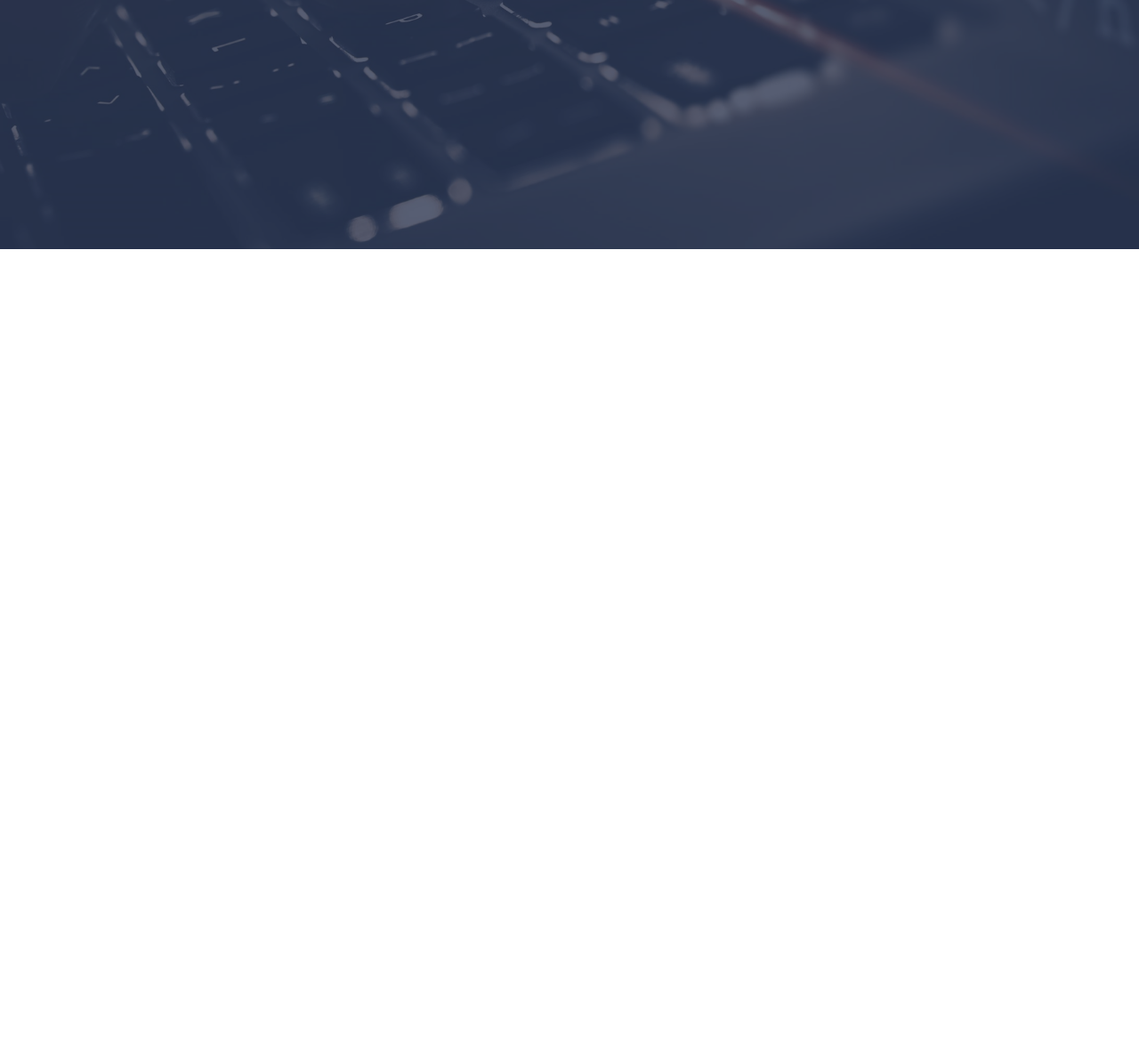
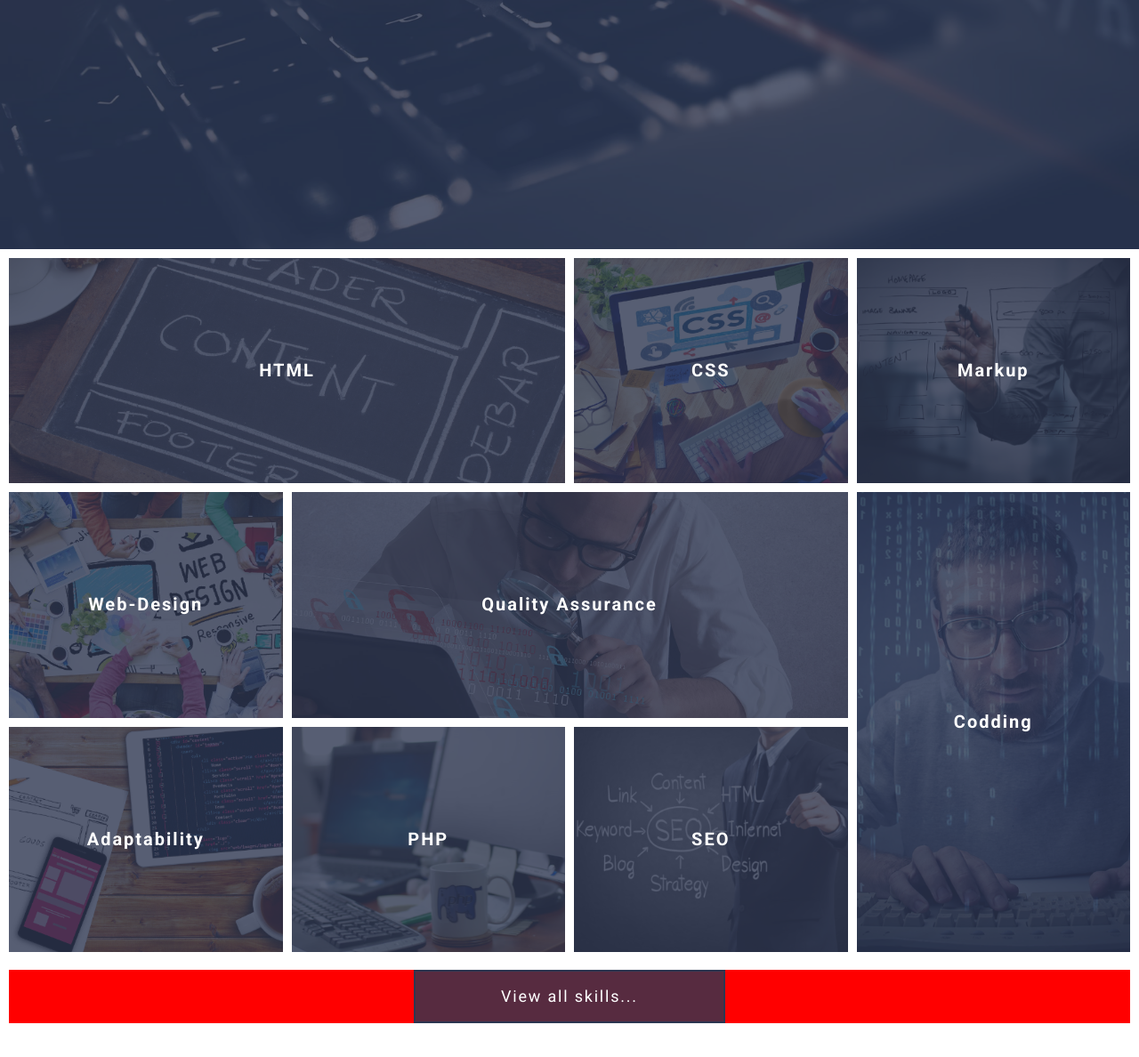
Before and after one commit to Vett123/kursova_1, a website: page index.html in a window 1280 px wide. Shown: the part 520-1708 px from the top of the page at 89% size. Before the commit the page ends 800 px from the top, so only its background shows below. Drawn offline with Linux system fonts and the light colour scheme.

Commit message:
собрал секцию skills

```diff
--- a/assets/scss/common/_classes.scss
+++ b/assets/scss/common/_classes.scss
@@ -5,19 +5,26 @@
     display: flex;
     align-items: center;
     justify-content: center;
-    min-width: 250px;
-    height: 60px;
-    border:2px solid $color-light;
     padding: 0.5em 1em;
-    background-color: rgba($color-light,0.1);
-
     font-size: 1.125rem;
     letter-spacing: 0.1em;
-
     transition:  background-color 0.5s;
-
     &:hover,
     &:focus{
         background-color: $color-accent;
     }
 }
+.btn--light{
+  min-width: 250px;
+  height: 60px;
+  background-color: rgba($color-light,0.1);
+  border:2px solid $color-light;
+}
+
+.btn--primary{
+    min-width: 350px;
+    height: 60px;
+    background-color: rgba($color-primary,0.8);
+    border:2px solid $color-primary;
+
+}
--- a/assets/scss/components/sections/skills/_skill-item.scss
+++ b/assets/scss/components/sections/skills/_skill-item.scss
@@ -0,0 +1,92 @@
+@use "../../../presets" as *;
+@use "../../../mixins" as *;
+
+.skill-item {
+    position: relative;
+    background-color: $color-primary;
+    overflow: hidden;
+
+    &__title {
+        position: relative;
+        margin: 0;
+        z-index: 1;
+        @include abs-position;
+        font-size: 1.25rem;
+        letter-spacing: 0.1em;
+    }
+
+    &__link {
+        display: flex;
+        justify-content: center;
+        align-items: center;
+        height: 100%;
+        padding: $gap;
+        transition: color 0.5s;
+    }
+
+    &__image {
+        // background-image: url(../img/img-html.png);
+        background-position: 50% 50%;
+        background-size: cover;
+        @include abs-position;
+        transition: transform 0.5s;
+    }
+
+    &__overlay {
+        background-color: $color-primary;
+        opacity: 0.8;
+        @include abs-position;
+        transition: opacity 0.5s;
+    }
+
+    &:hover {
+        .skill-item__link {
+            color: $color-accent;
+        }
+
+        .skill-item__image {
+            transform: scale(1.1);
+        }
+
+
+        .skill-item__overlay {
+            opacity: 0.95;
+        }
+    }
+}
+
+.skill-item:nth-of-type(1) {
+    grid-area: a1;
+}
+
+.skill-item:nth-of-type(2) {
+    grid-area: a2;
+}
+
+.skill-item:nth-of-type(3) {
+    grid-area: a3;
+}
+
+.skill-item:nth-of-type(4) {
+    grid-area: a4;
+}
+
+.skill-item:nth-of-type(5) {
+    grid-area: a5;
+}
+
+.skill-item:nth-of-type(6) {
+    grid-area: a6;
+}
+
+.skill-item:nth-of-type(7) {
+    grid-area: a7;
+}
+
+.skill-item:nth-of-type(8) {
+    grid-area: a8;
+}
+
+.skill-item:nth-of-type(9) {
+    grid-area: a9;
+}
--- a/assets/scss/components/sections/skills/_skills.scss
+++ b/assets/scss/components/sections/skills/_skills.scss
@@ -0,0 +1,23 @@
+@use "../../../presets" as *;
+@use "../../../mixins" as *;
+
+$local-gap: calc(40px / 3);
+
+.skills {
+    padding: $gap-sm;
+
+    &__container {
+        display: grid;
+        gap: $gap-sm;
+        grid-template-areas: "a1 a1 a2 a3" "a4 a5 a5 a6" "a7 a8 a9 a6";
+        grid-auto-rows: calc(33.33vh - #{$local-gap});
+    }
+
+    &__actions{
+        background-color: red;
+        display: flex;
+        justify-content:center;
+        margin-top: $gap;
+        margin-bottom: $gap-lg;
+        }
+}
--- a/index.html
+++ b/index.html
@@ -56,6 +56,77 @@
     <div class="header-overlay"></div>
   </header>
   <main class="main">
+    <section class="skills">
+      <!-- <h2></h2> -->
+      <div class="skills__container">
+      <article class="skill-item">
+        <h3 class="skill-item__title">
+          <a class="skill-item__link" href="">HTML</a>
+        </h3>
+        <div class="skill-item__image" style="background-image: url(assets/img/img-html.png);"></div>
+        <div class="skill-item__overlay"></div>
+      </article>
+      <article class="skill-item">
+        <h3 class="skill-item__title">
+          <a class="skill-item__link" href="">CSS</a>
+        </h3>
+        <div class="skill-item__image" style="background-image: url(assets/img/img-css.png);"></div>
+        <div class="skill-item__overlay"></div>
+      </article>
+      <article class="skill-item">
+        <h3 class="skill-item__title">
+          <a class="skill-item__link" href="">Markup</a>
+        </h3>
+        <div class="skill-item__image" style="background-image: url(assets/img/img-markup.png);"></div>
+        <div class="skill-item__overlay"></div>
+      </article>
+      <article class="skill-item">
+        <h3 class="skill-item__title">
+          <a class="skill-item__link" href="">Web-Design</a>
+        </h3>
+        <div class="skill-item__image" style="background-image: url(assets/img/img-webdesign.png);"></div>
+        <div class="skill-item__overlay"></div>
+      </article>
+      <article class="skill-item">
+        <h3 class="skill-item__title">
+          <a class="skill-item__link" href="">Quality Assurance</a>
+        </h3>
+        <div class="skill-item__image" style="background-image: url(assets/img/img-qa.png);"></div>
+        <div class="skill-item__overlay"></div>
+      </article>
+      <article class="skill-item">
+        <h3 class="skill-item__title">
+          <a class="skill-item__link" href="">Codding</a>
+        </h3>
+        <div class="skill-item__image" style="background-image: url(assets/img/img-codding.png);"></div>
+        <div class="skill-item__overlay"></div>
+      </article>
+      <article class="skill-item">
+        <h3 class="skill-item__title">
+          <a class="skill-item__link" href="">Adaptability</a>
+        </h3>
+        <div class="skill-item__image" style="background-image: url(assets/img/img-adaptability.png);"></div>
+        <div class="skill-item__overlay"></div>
+      </article>
+      <article class="skill-item">
+        <h3 class="skill-item__title">
+          <a class="skill-item__link" href="">PHP</a>
+        </h3>
+        <div class="skill-item__image" style="background-image: url(assets/img/img-php.png);"></div>
+        <div class="skill-item__overlay"></div>
+      </article>
+      <article class="skill-item">
+        <h3 class="skill-item__title">
+          <a class="skill-item__link" href="">SEO</a>
+        </h3>
+        <div class="skill-item__image" style="background-image: url(assets/img/img-seo.png);"></div>
+        <div class="skill-item__overlay"></div>
+      </article>
+    </div>
+      <div class="skills__actions">
+        <a class="btn btn--primary" href="">View all skills...</a>
+      </div>
+    </section>
 
   </main>
   <footer class="footer">
```
Also changed, not shown: assets/css/style.css.
